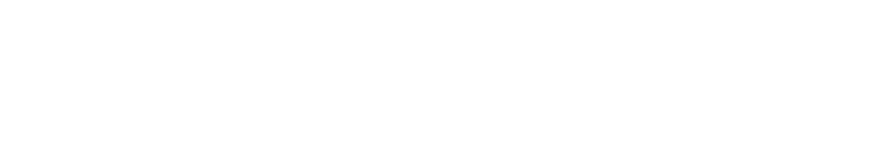
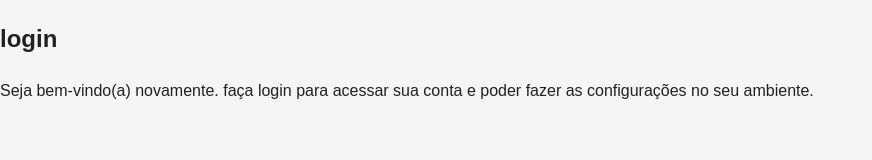
Before and after one commit to GDG09/Projeto-login, a plain HTML site: page index.html in a window 1280 px wide. Shown: the whole page, without its empty margins (0-872 px from the left). Drawn offline with Linux system fonts and the light colour scheme.

Commit message:
Add initial project files and styles

```diff
--- a/estilos/style.css
+++ b/estilos/style.css
@@ -2,3 +2,19 @@
 /*
 paleta de cores
 */
+:root {
+    --cor-primaria: #4CAF50; /* Verde */
+    --cor-secundaria: #FF9800; /* Laranja */
+    --cor-terciaria: #2196F3; /* Azul */
+    --cor-fundo: #F5F5F5; /* Cinza claro */
+    --cor-texto: #212121; /* Preto suave */
+    --cor-destaque: #E91E63; /* Rosa */
+}
+/* Estilos gerais */
+body {
+    font-family: Arial, sans-serif;
+    background-color: var(--cor-fundo);
+    color: var(--cor-texto);
+    margin: 0;
+    padding: 0;
+    line-height: 1.6;}
--- a/index.html
+++ b/index.html
@@ -7,6 +7,19 @@
     <link rel="stylesheet" href="estilos/style.css">
 </head>
 <body>
+    <main>
+        <section id="login">
+            <div id="image"></div>
+            <div id="formulario">
+                <h1>login</h1>
+                <p>Seja bem-vindo(a) novamente. faça login para acessar sua conta e poder fazer as configurações no seu ambiente.</p>
+                <form action="login.php" method="post" autocomplete="on">
+
+                </form>
+            </div>
+
+        </section>
+    </main>
 
 </body>
 </html>
```
